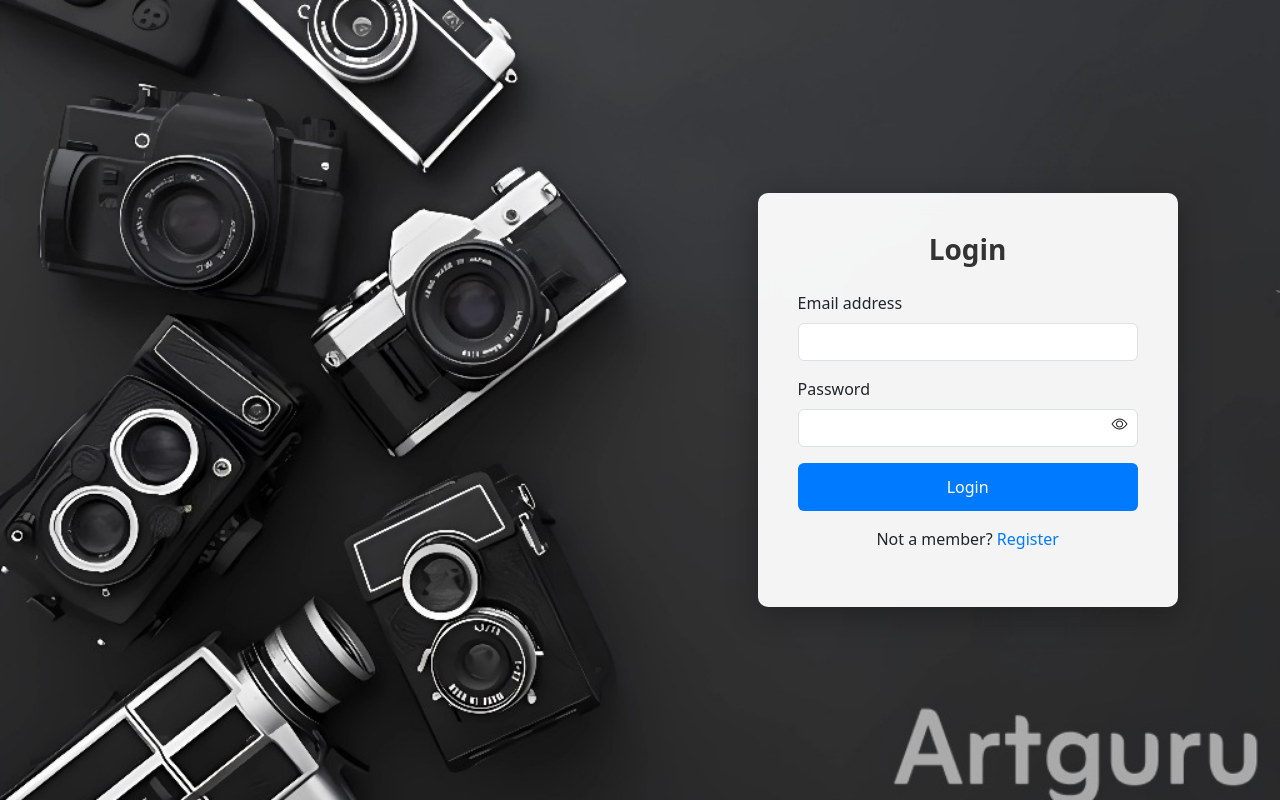
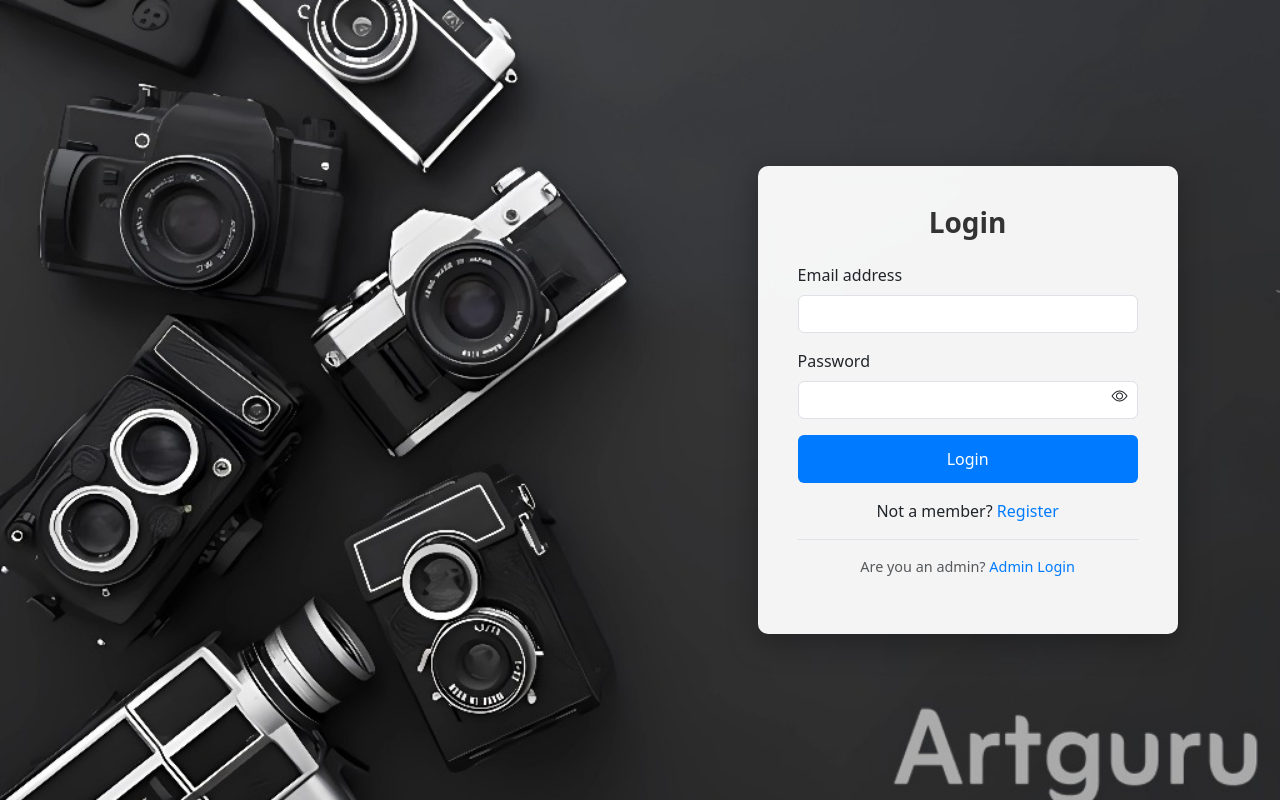
Before and after one commit to RonzhemD8236/e-commerce, a PHP site: page /user/login.php in a window 1280 px wide. Run offline with PHP 8.4, Linux system fonts and the light colour scheme.

Commit message:
Update login.php

```diff
--- a/user/login.php
+++ b/user/login.php
@@ -61,12 +61,20 @@ if (isset($_POST['submit'])) {
                 $stmt->bind_result($user_id, $username, $user_email, $hashed_password, $role, $active, $customer_id);
                 $stmt->fetch();
 
+                // ✅ CHECK IF USER IS ADMIN - Redirect to admin login
+                if ($role === 'admin') {
+                    $_SESSION['message'] = 'Please use the admin login page.';
+                    $_SESSION['message_type'] = 'warning';
+                    header("Location: ../admin/login.php");
+                    exit();
+                }
+
                 // ✅ Check if account is active
                 if (!$active) {
                     $_SESSION['message'] = 'Your account has been deactivated. Please contact admin.';
                     $_SESSION['message_type'] = 'danger';
                 } elseif (password_verify($password, $hashed_password)) {
-                    // ✅ LOGIN SUCCESSFUL - Set session variables
+                    // ✅ LOGIN SUCCESSFUL - Set session variables (CUSTOMER ONLY)
                     $_SESSION['user_id'] = $user_id;
                     $_SESSION['username'] = $username;
                     $_SESSION['email'] = $user_email;
@@ -85,12 +93,8 @@ if (isset($_POST['submit'])) {
                         exit();
                     }
 
-                    // ✅ Default redirect based on role
-                    if ($role === 'admin') {
-                        header("Location: ../admin/dashboard.php");
-                    } else {
-                        header("Location: ../index.php");
-                    }
+                    // ✅ Redirect customer to homepage
+                    header("Location: ../index.php");
                     exit();
                 } else {
                     // Wrong password
@@ -189,6 +193,14 @@ if (isset($_POST['submit'])) {
     .login-container a:hover {
         text-decoration: underline;
     }
+
+    .admin-login-link {
+        margin-top: 1rem;
+        padding-top: 1rem;
+        border-top: 1px solid #dee2e6;
+        text-align: center;
+        font-size: 0.9rem;
+    }
     </style>
 </head>
 <body>
@@ -218,6 +230,10 @@ if (isset($_POST['submit'])) {
 
         <div class="text-center">
             <p>Not a member? <a href="register.php">Register</a></p>
+        </div>
+
+        <div class="admin-login-link">
+            <p class="text-muted">Are you an admin? <a href="../admin/login.php">Admin Login</a></p>
         </div>
     </form>
 </div>
```
